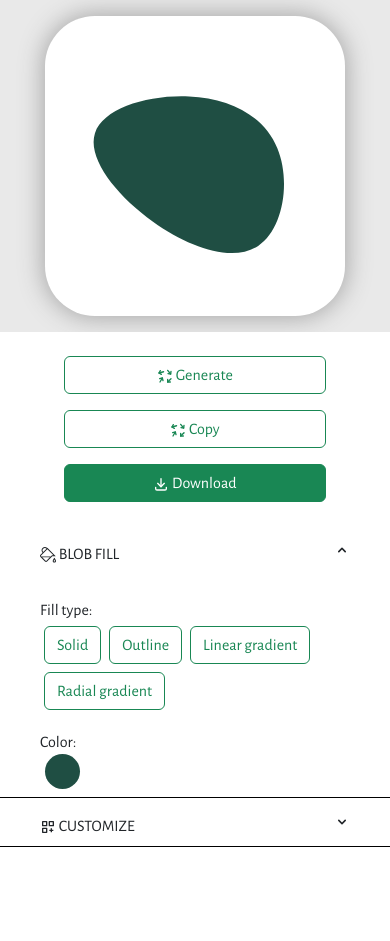
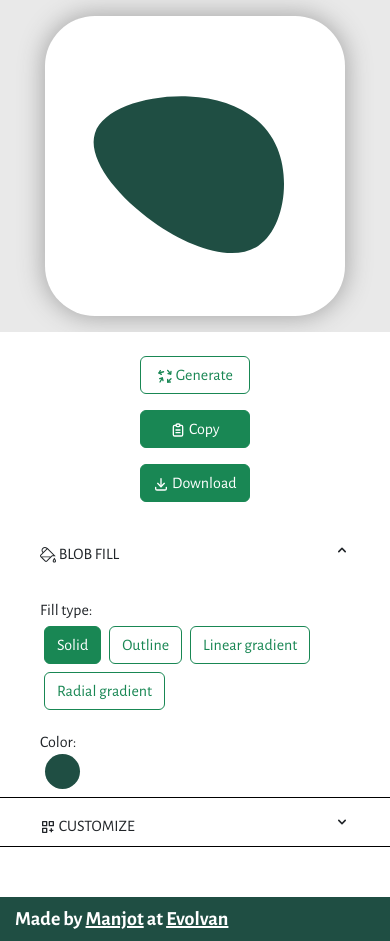
Before and after one commit to evolvan/Blob-Creator, a React (Vite) app: page / in a window 390 px wide. Before the commit the page ends 847 px from the top, so only its background shows below. Built offline with nearby package versions, Linux system fonts and the light colour scheme.

Commit message:
Logo and CSS fixes

```diff
--- a/src/App.css
+++ b/src/App.css
@@ -0,0 +1,3 @@
+.App {
+    height: 100vh;
+}
--- a/src/components/canvas/canvas.module.css
+++ b/src/components/canvas/canvas.module.css
@@ -19,12 +19,6 @@
     height: auto;
 }
 
-.reload-icon{
-    position: relative;
-    left: 25%;
-    top: -25%;
-}
-
 @media screen and (max-width: 768px) {
     #main-layout {
         display: flex;
--- a/src/components/home/home.module.css
+++ b/src/components/home/home.module.css
@@ -2,23 +2,29 @@
     display: flex;
     flex-direction: row;
     flex-wrap: wrap-reverse;
+    height: 100%;
 }
 
 .sidebar {
     width: 25%;
-    height: 100vh;
+    height: 100%;
 }
 
 .canvas {
+    display: flex;
+    justify-content: center;
+    align-items: center;
     width: 75%;
-    height: 100vh;
+    height: 100%;
     background-color: rgb(233, 233, 233);
 }
 
 @media screen and (max-width: 768px) {
+    .main-layout{
+        height: auto;
+    }
     .sidebar {
         width: 100%;
-        height: auto;
     }
 
     .canvas {
--- a/src/components/sidebar/fill/fill.jsx
+++ b/src/components/sidebar/fill/fill.jsx
@@ -12,6 +12,10 @@ import RadialGradient from "./radialGradient";
 function Fill() {
 
     const [optionOne, setOptionOne] = useState(true);
+    const [solid, setSolid] = useState(true);
+    const [outline, setOutline] = useState(false);
+    const [linear, setLinear] = useState(false);
+    const [radial, setRadial] = useState(false);
     const svgState = useSelector(state => state.svg);
     const dispatch = useDispatch();
 
@@ -21,6 +25,36 @@ function Fill() {
     };
 
     const typeHandler = (e) => {
+        switch (e.target.innerHTML.toLowerCase()) {
+            case 'solid':{
+                setSolid(true);
+                setOutline(false);
+                setLinear(false);
+                setRadial(false);
+                break;
+            }
+            case 'outline':{
+                setSolid(false);
+                setOutline(true);
+                setLinear(false);
+                setRadial(false);
+                break;
+            }
+            case 'linear gradient':{
+                setSolid(false);
+                setOutline(false);
+                setLinear(true);
+                setRadial(false);
+                break;
+            }
+            case 'radial gradient':{
+                setSolid(false);
+                setOutline(false);
+                setLinear(false);
+                setRadial(true);
+                break;
+            }
+        }
         dispatch(changeType(e.target.innerHTML.toLowerCase()));
     };
 
@@ -33,11 +67,11 @@ function Fill() {
             {optionOne && <div className={styles["options-body"]}>
                 <div>
                     <p>Fill type:</p>
-                    <div className="">
-                        <button type="button" className="btn btn-outline-success m-1" onClick={typeHandler}>Solid</button>
-                        <button type="button" className="btn btn-outline-success m-1" onClick={typeHandler}>Outline</button>
-                        <button type="button" className="btn btn-outline-success m-1" onClick={typeHandler}>Linear gradient</button>
-                        <button type="button" className="btn btn-outline-success m-1" onClick={typeHandler}>Radial gradient</button>
+                    <div>
+                        <button type="button" className={`btn ${solid ? 'btn-success' : 'btn-outline-success'} m-1`} onClick={typeHandler}>Solid</button>
+                        <button type="button" className={`btn ${outline ? 'btn-success' : 'btn-outline-success'} m-1`} onClick={typeHandler}>Outline</button>
+                        <button type="button" className={`btn ${linear ? 'btn-success' : 'btn-outline-success'} m-1`} onClick={typeHandler}>Linear gradient</button>
+                        <button type="button" className={`btn ${radial ? 'btn-success' : 'btn-outline-success'} m-1`} onClick={typeHandler}>Radial gradient</button>
                     </div>
                 </div>
                 <div>
--- a/src/components/sidebar/sidebar.jsx
+++ b/src/components/sidebar/sidebar.jsx
@@ -1,5 +1,5 @@
 import styles from './sidebar.module.css';
-import { TbDownload, TbArrowsRandom } from 'react-icons/tb'
+import { TbDownload, TbArrowsRandom, TbClipboardText } from 'react-icons/tb'
 import Fill from "./fill/fill";
 import Shape from './shape';
 import { useDispatch, useSelector } from 'react-redux';
@@ -12,6 +12,7 @@ function Sidebar() {
 
     const dispatch = useDispatch();
     const svgState = useSelector(state => state.svg)
+
 
     const dataHandler = () => {
         dispatch(changeData());
@@ -28,17 +29,22 @@ function Sidebar() {
     };
 
     return (
-        <div className={styles["bar"]}>
+        <>
+            <div className={styles["main"]}>
                 <div>
                     <Fill />
                     <Shape />
                 </div>
                 <div className={styles["btn-container"]}>
                     <button type="button" className="btn btn-outline-success" onClick={dataHandler}><TbArrowsRandom /> Generate</button>
-                <button type="button" className="btn btn-outline-success" onClick={copyHandler}><TbArrowsRandom /> Copy</button>
+                    <button type="button" className="btn btn-success" onClick={copyHandler}><TbClipboardText /> Copy</button>
                     <button type="button" className="btn btn-success" onClick={downloadHandler}><TbDownload /> Download</button>
                 </div>
             </div>
+            <div className={styles["logo"]}>
+                <h1><b>Made by <a href="https://devlliant.me" target="_blank">Manjot</a> at <a href="https://evolvan.com" target="_blank">Evolvan</a></b></h1>
+            </div>
+        </>
     );
 };
 
--- a/src/components/sidebar/sidebar.module.css
+++ b/src/components/sidebar/sidebar.module.css
@@ -1,4 +1,4 @@
-.bar {
+.main {
     background-color: rgb(255, 255, 255);
     display: flex;
     flex-direction: column;
@@ -77,15 +77,38 @@
     margin: 0.5rem 4rem;
 }
 
+.logo{
+    position: fixed;
+    bottom: 0px;
+    right: 10px;
+    background-color: #1f4e43;
+    border-radius: 50px;
+    padding: 10px 15px;
+    margin: 1rem;
+}
+
+.logo h1 {
+    margin: 0;
+    font-size: 1.25rem;
+    color: white;
+}
+
+.logo h1 a {
+    color: white;
+}
+
 @media screen and (max-width: 768px) {
-    .bar {
+    .main {
         /* align-items: center; */
         flex-direction: column-reverse;
+        margin-bottom: 50px;
+        align-items: center;
+    }
+    .logo {
+        position: static;
+        background-color: #1f4e43;
+        border-radius: 0px;
+        padding: 10px 15px;
+        margin: 0rem;
     }
 }
-
-@media screen and (min-width: 426px ) and ( max-width: 768px) {
-    .bar {
-        align-items: center;
-    }
-}
--- a/src/store/slices/svgSlice.js
+++ b/src/store/slices/svgSlice.js
@@ -51,7 +51,7 @@ export const svgSlice = createSlice({
                 return { ...state, type: action.payload, fill: "#1f4e43", stroke: "transparent", strokeWidth: 0 };
             }
             if(action.payload === "outline" && state.type !== 'outline'){
-                return { ...state, type: action.payload, stroke: "#1f4e43", fill: "transparent"};
+                return { ...state, type: action.payload, stroke: "#1f4e43", strokeWidth: 0.1 , fill: "transparent"};
             }
             if(action.payload === "linear gradient" && state.type !== "linear gradient"){
                 return { ...state, type: action.payload, fill: "url(#linear-grad)", stroke: "transparent", strokeWidth: 0};
```
Lines whose indentation alone changed are shown as unchanged.
